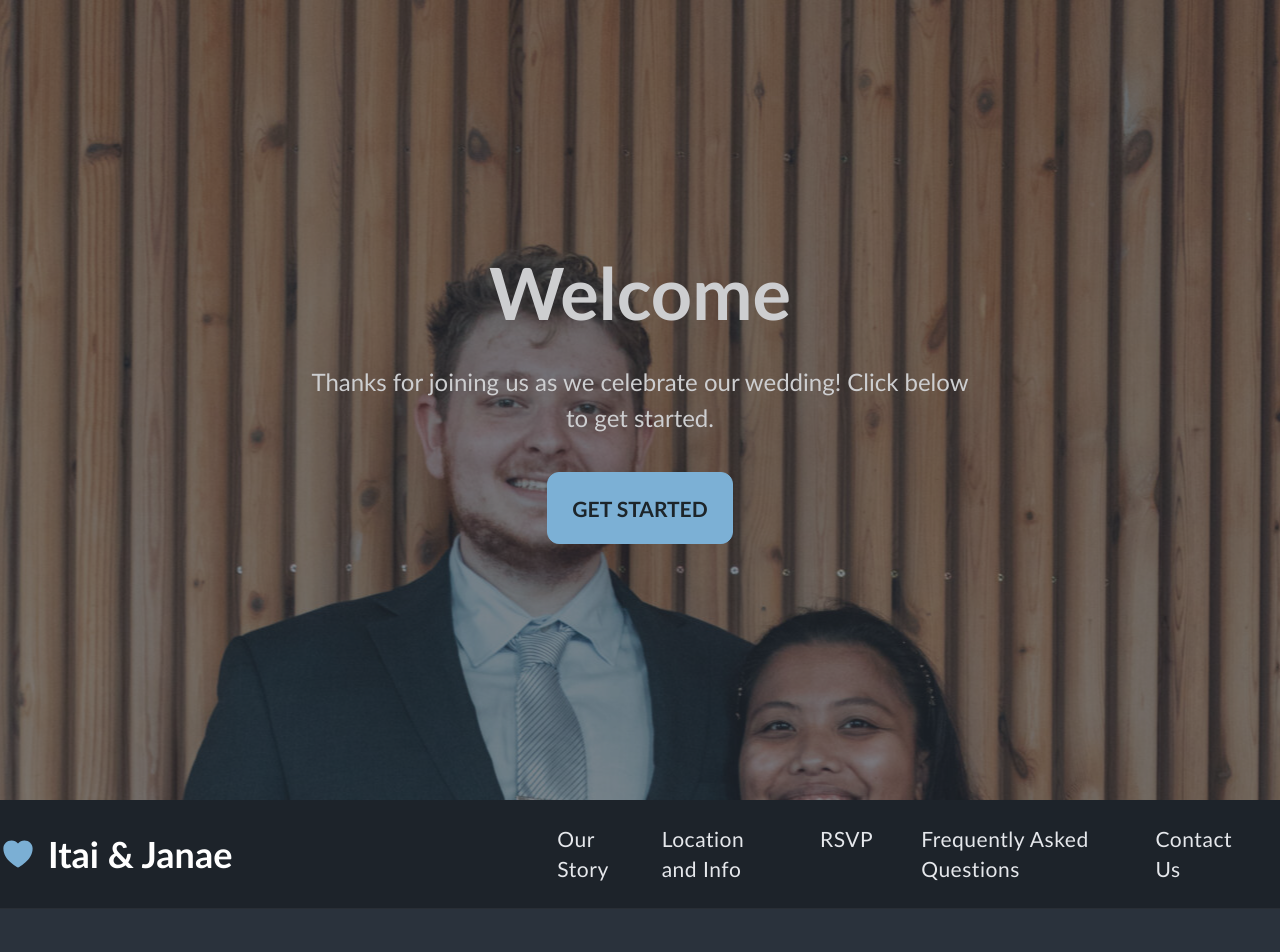
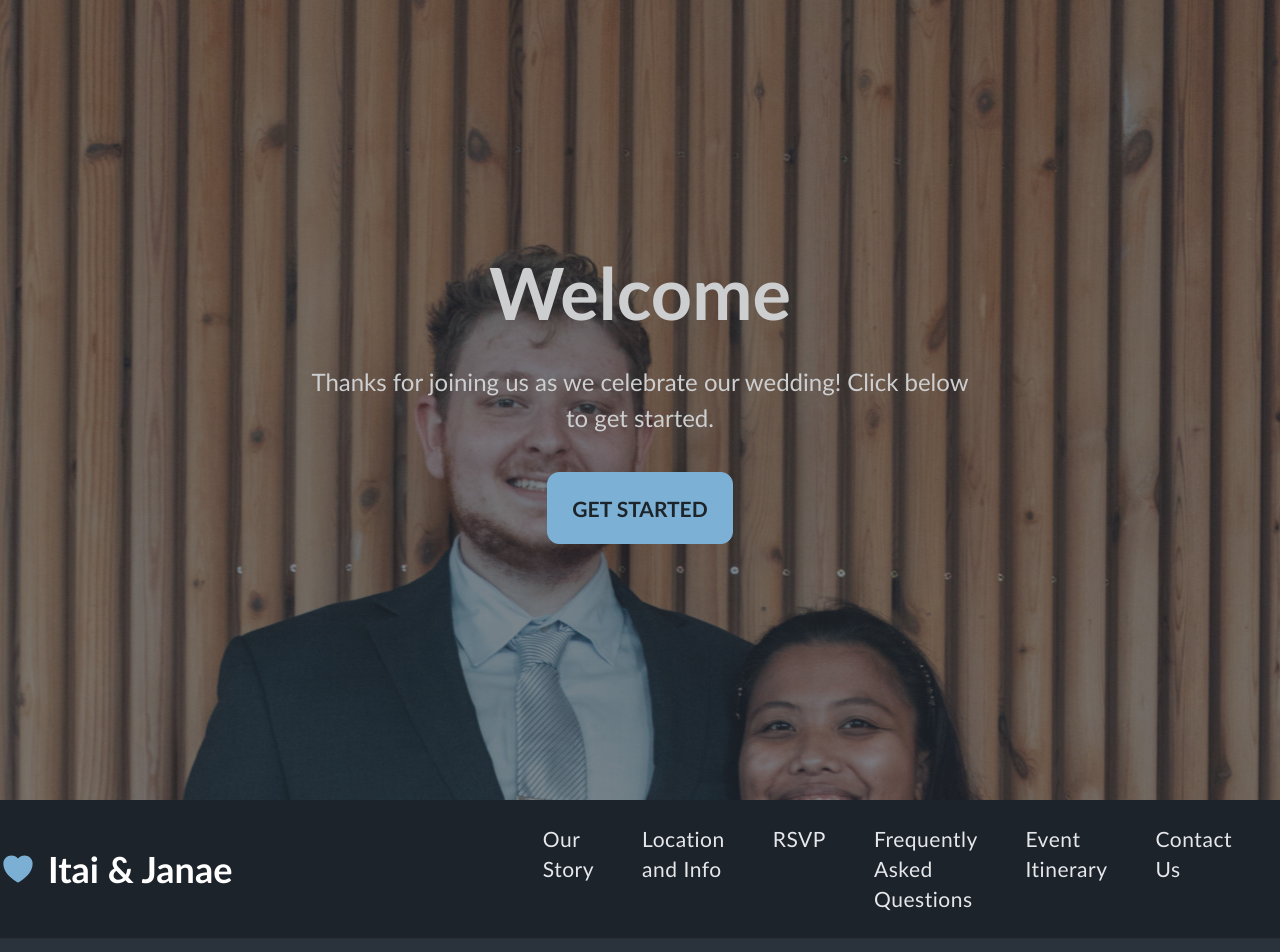
Before and after one commit to itaifish/wedding-website, a React (Vite) app: page / in a window 1280 px wide. Shown: the top 952 px of the page. Built offline with nearby package versions, Linux system fonts and the light colour scheme.

Commit message:
looks ready to meeee

```diff
--- a/src/components/molecules/Body.tsx
+++ b/src/components/molecules/Body.tsx
@@ -1,4 +1,5 @@
 import ContactUs from '../organisms/ContactUs';
+import EventItinerary from '../organisms/EventItinerary';
 import FrequentlyAskedQuestions from '../organisms/FrequentlyAskedQuestions';
 import LocationAndInfo from '../organisms/LocationAndInfo';
 import OurStory from '../organisms/OurStory';
@@ -13,6 +14,7 @@ export default function Body() {
 			<LocationAndInfo />
 			<RSVP />
 			<FrequentlyAskedQuestions />
+			<EventItinerary />
 			<ContactUs />
 		</div>
 	);
--- a/src/components/molecules/Header.tsx
+++ b/src/components/molecules/Header.tsx
@@ -17,6 +17,10 @@ export const links = {
 	faq: {
 		to: 'faq',
 		label: 'Frequently Asked Questions',
+	},
+	event: {
+		to: 'event',
+		label: 'Event Itinerary',
 	},
 	contact: {
 		to: 'contact',
--- /dev/null
+++ b/src/components/organisms/EventItinerary.tsx
@@ -0,0 +1,16 @@
+import { links } from '../molecules/Header';
+import Section from '../molecules/Section';
+
+const EventItinerary = () => {
+	return (
+		<Section
+			link={links.event.to}
+			title="Event Itinerary"
+			body={
+				<>Please check back in here as we approach the wedding date. The final schedule is still being determined. </>
+			}
+		/>
+	);
+};
+
+export default EventItinerary;
--- a/src/components/organisms/FrequentlyAskedQuestions.tsx
+++ b/src/components/organisms/FrequentlyAskedQuestions.tsx
@@ -3,6 +3,9 @@ import { links } from '../molecules/Header';
 import Section from '../molecules/Section';
 
 const location = <PrettyLink url={`#${links.location.to}`} text={'The Location'} altColor="primary" />;
+const eventItinerary = (
+	<PrettyLink url={`#${links.event.to}`} text={'The Event Itinerary'} altColor="primary"></PrettyLink>
+);
 
 const questionsAndAnswers: { question: string; answer: string | JSX.Element }[] = [
 	{
@@ -26,7 +29,7 @@ const questionsAndAnswers: { question: string; answer: string | JSX.Element }[]
 	},
 	{
 		question: 'What will the wedding-day timeline look like?',
-		answer: 'For a specific wedding-day timeline, please see the Event Itinerary section of our website!',
+		answer: <>For a specific wedding-day timeline, please see {eventItinerary} section of our website!</>,
 	},
 	{
 		question: 'How can I get to the wedding venue? Will transportation be provided?',
```
